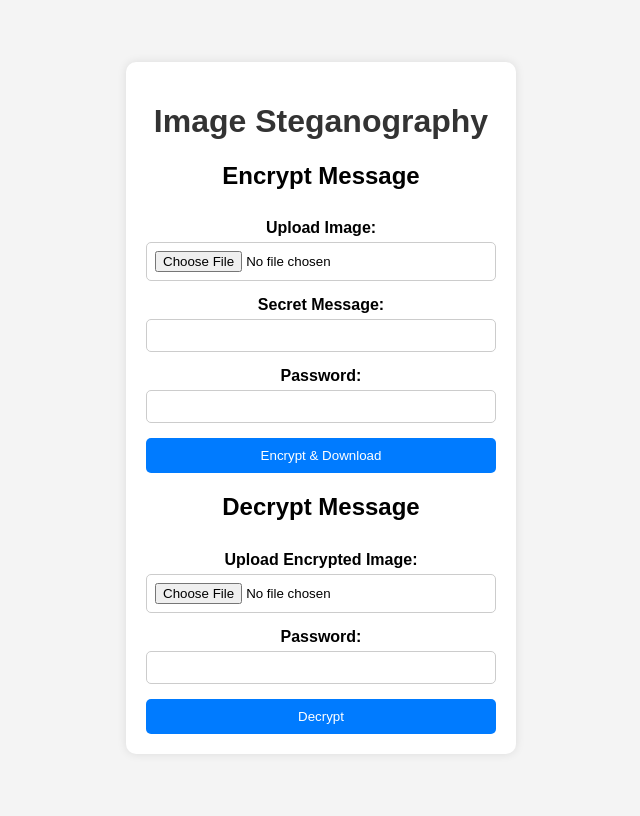
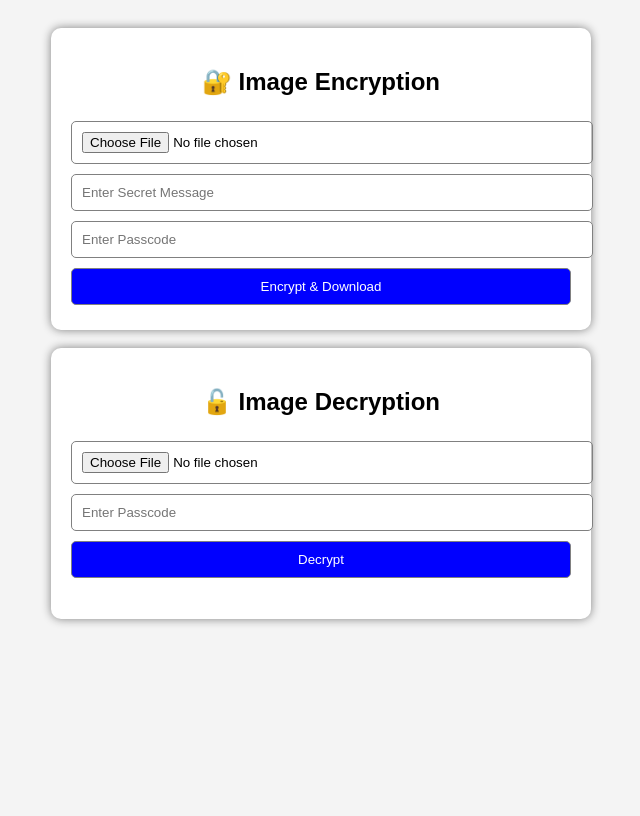
Before and after one commit to kbrmani/stenoPro, a Flask app: template templates/index.html in a window 1280 px wide. Shown: the whole page, without its empty margins (319-959 px from the left). After the commit the page ends 625 px from the top, so only its background shows below. Run offline with Flask 3, Linux system fonts and the light colour scheme; the template is opened without the code that fills it, so the values that code supplies are empty.

Commit message:
update encryption

```diff
--- a/app.py
+++ b/app.py
@@ -1,87 +1,97 @@
 from flask import Flask, render_template, request, send_file
 import cv2
+import numpy as np
 import os
 
 app = Flask(__name__)
+UPLOAD_FOLDER = "static/uploads"
+ENCODED_FOLDER = "static/encoded"
 
-UPLOAD_FOLDER = "uploads"
-ENCRYPTED_FOLDER = "encrypted"
+# Ensure directories exist
+os.makedirs(UPLOAD_FOLDER, exist_ok=True)
+os.makedirs(ENCODED_FOLDER, exist_ok=True)
 
-os.makedirs(UPLOAD_FOLDER, exist_ok=True)
-os.makedirs(ENCRYPTED_FOLDER, exist_ok=True)
-
+# ASCII Mapping for Encoding & Decoding
 d = {chr(i): i for i in range(255)}
 c = {i: chr(i) for i in range(255)}
 
-def encrypt_image(image_path, message, password):
-    img = cv2.imread(image_path)
-    n, m, z = 0, 0, 0
+@app.route("/")
+def index():
+    return render_template("index.html")
+
+@app.route("/encrypt", methods=["POST"])
+def encrypt():
+    if "image" not in request.files or request.form["message"] == "" or request.form["password"] == "":
+        return "Error: Missing fields"
+
+    # Read inputs
+    image_file = request.files["image"]
+    message = request.form["message"]
+    password = request.form["password"]
+
+    image_path = os.path.join(UPLOAD_FOLDER, image_file.filename)
+    encoded_path = os.path.join(ENCODED_FOLDER, "encrypted_" + image_file.filename)
+
+    image_file.save(image_path)  # Save the uploaded image
+    img = cv2.imread(image_path)  # Read image using OpenCV
+
+    if img is None:
+        return "Error: Unable to read image."
+
+    # Encrypt message length
+    message_length = len(message)
+    img[0, 0, 0] = message_length // 256
+    img[0, 0, 1] = message_length % 256
+
+    # Encrypt message into image
+    n, m, z = 0, 1, 2  # Start from (0,1) to avoid length data
+    for char in message:
+        if n < img.shape[0] and m < img.shape[1]:
+            img[n, m, z] = d[char]
+            n += 1
+            m += 1
+            z = (z + 1) % 3
+
+    cv2.imwrite(encoded_path, img)  # Save the encrypted image
+    return send_file(encoded_path, as_attachment=True)
 
 
-    for i in range(len(message)):
-        img[n, m, z] = d[message[i]]
-        n = (n + 1) % img.shape[0]
-        m = (m + 1) % img.shape[1]
-        z = (z + 1) % 3
+@app.route("/decrypt", methods=["POST"])
+def decrypt():
+    if "image" not in request.files or request.form["password"] == "":
+        return "Error: Missing fields"
 
+    # Read inputs
+    image_file = request.files["image"]
+    input_password = request.form["password"]
 
-    img[n, m, z] = d["\0"]
+    image_path = os.path.join(UPLOAD_FOLDER, "to_decrypt_" + image_file.filename)
+    image_file.save(image_path)  # Save uploaded encrypted image
+    img = cv2.imread(image_path)
 
-    encrypted_path = os.path.join(ENCRYPTED_FOLDER, "encryptedImage.jpg")
-    cv2.imwrite(encrypted_path, img)
-    return encrypted_path
+    if img is None:
+        return "Error: Unable to read image."
 
-def decrypt_image(image_path, password):
-    img = cv2.imread(image_path)
-    n, m, z = 0, 0, 0
+    # Read message length
+    try:
+        msg_length = (int(img[0, 0, 0]) * 256) + int(img[0, 0, 1])
+    except IndexError:
+        return "Error: Unable to read message length from image."
+
+    # Decrypt message
     message = ""
+    n, m, z = 0, 1, 2  # Start from (0,1) to avoid length data
 
-    while True:
-        pixel_value = img[n, m, z]
-
-
-        if pixel_value in c:
-            char = c[pixel_value]
-            if char == "\0":
-                break
-            message += char
+    for _ in range(msg_length):  # Extract only the stored message length
+        if n < img.shape[0] and m < img.shape[1]:
+            message += c[img[n, m, z]]
+            n += 1
+            m += 1
+            z = (z + 1) % 3
         else:
-            print(f"Unexpected pixel value encountered: {pixel_value}")
-            break
-
-        n = (n + 1) % img.shape[0]
-        m = (m + 1) % img.shape[1]
-        z = (z + 1) % 3
+            return "Error: Image size is too small to contain the full message."
 
     return message
 
-@app.route("/", methods=["GET", "POST"])
-def index():
-    decrypted_message = None
-    if request.method == "POST":
-        if "file" not in request.files:
-            return "No file uploaded"
-
-        file = request.files["file"]
-        if file.filename == "":
-            return "No selected file"
-
-        image_path = os.path.join(UPLOAD_FOLDER, file.filename)
-        file.save(image_path)
-
-        password = request.form["password"]
-        action = request.form["action"]
-
-        if action == "encrypt":
-            message = request.form["message"]
-            encrypted_path = encrypt_image(image_path, message, password)
-            return send_file(encrypted_path, as_attachment=True)
-
-        elif action == "decrypt":
-
-            decrypted_message = decrypt_image(image_path, password)
-
-    return render_template("index.html", decrypted_message=decrypted_message)
-
 if __name__ == "__main__":
     app.run(debug=True)
--- a/statics/styles.css
+++ b/statics/styles.css
@@ -1,52 +1,34 @@
+
 body {
     font-family: Arial, sans-serif;
+    text-align: center;
     background-color: #f4f4f4;
-  display: flex;
-  justify-content: center;
-  align-items: center;
-  height: 100vh;
+    padding: 20px;
 }
-
 .container {
+    max-width: 500px;
     background: white;
     padding: 20px;
+    margin: auto;
     border-radius: 10px;
-  box-shadow: 0 0 10px rgba(0, 0, 0, 0.1);
-  text-align: center;
-  width: 350px;
+    box-shadow: 0px 0px 10px gray;
 }
-
-h1 {
-  color: #333;
-}
-
-form {
-  display: flex;
-  flex-direction: column;
-}
-
-label {
-  font-weight: bold;
-  margin-top: 10px;
-}
-
-input {
-  padding: 8px;
+input, button {
+    width: 100%;
+    padding: 10px;
     margin: 5px 0;
-  border: 1px solid #ccc;
+    border: 1px solid gray;
     border-radius: 5px;
 }
-
 button {
-  background-color: #007bff;
+    background: blue;
     color: white;
-  padding: 10px;
-  border: none;
-  border-radius: 5px;
     cursor: pointer;
-  margin-top: 10px;
 }
-
 button:hover {
-  background-color: #0056b3;
+    background: darkblue;
 }
+#decrypted-message {
+    font-weight: bold;
+    color: green;
+}
--- a/templates/index.html
+++ b/templates/index.html
@@ -3,47 +3,52 @@
 <head>
     <meta charset="UTF-8">
     <meta name="viewport" content="width=device-width, initial-scale=1.0">
-    <title>Steganography Tool</title>
-    <link rel="stylesheet" href="{{ url_for('static', filename='styles.css') }}">
+    <title>Image Encryption & Decryption</title>
+   <link rel="stylesheet" href="/statics/styles.css">
 </head>
 <body>
+
     <div class="container">
-        <h1>Image Steganography</h1>
+        <h2>🔐 Image Encryption</h2>
+        <form id="encrypt-form" action="/encrypt" method="post" enctype="multipart/form-data">
+            <input type="file" name="image" required>
+            <input type="text" name="message" placeholder="Enter Secret Message" required>
+            <input type="password" name="password" placeholder="Enter Passcode" required>
+            <button type="submit">Encrypt & Download</button>
+        </form>
+    </div>
 
+    <br>
 
-        <h2>Encrypt Message</h2>
-        <form action="/" method="post" enctype="multipart/form-data">
-            <label for="file">Upload Image:</label>
-            <input type="file" name="file" required>
+    <div class="container">
+        <h2>🔓 Image Decryption</h2>
+        <form id="decrypt-form" action="/decrypt" method="post" enctype="multipart/form-data">
+            <input type="file" name="image" required>
+            <input type="password" name="password" placeholder="Enter Passcode" required>
+            <button type="submit">Decrypt</button>
+        </form>
+        <p id="decrypted-message"></p>
+    </div>
 
-            <label for="message">Secret Message:</label>
-            <input type="text" name="message" id="message" required>
+    <script>
+        document.getElementById("encrypt-form").onsubmit = function() {
+            setTimeout(() => {
+                document.getElementById("encrypt-form").reset();
+            }, 500);
+        };
 
-            <label for="password">Password:</label>
-            <input type="password" name="password" required>
+        document.getElementById("decrypt-form").onsubmit = async function(event) {
+            event.preventDefault();
+            const formData = new FormData(this);
+            const response = await fetch("/decrypt", {
+                method: "POST",
+                body: formData
+            });
+            const message = await response.text();
+            document.getElementById("decrypted-message").textContent = "Decrypted Message: " + message;
+            this.reset();
+        };
+    </script>
 
-            <button type="submit" name="action" value="encrypt">Encrypt & Download</button>
-        </form>
-
-
-        <h2>Decrypt Message</h2>
-        <form action="/" method="post" enctype="multipart/form-data">
-            <label for="file">Upload Encrypted Image:</label>
-            <input type="file" name="file" required>
-
-            <label for="password">Password:</label>
-            <input type="password" name="password" required>
-
-            <button type="submit" name="action" value="decrypt">Decrypt</button>
-        </form>
-
-
-        {% if decrypted_message %}
-            <div class="message-box">
-                <h3>Decrypted Message:</h3>
-                <p>{{ decrypted_message }}</p>
-            </div>
-        {% endif %}
-    </div>
 </body>
 </html>
```
Lines whose indentation alone changed are shown as unchanged.
